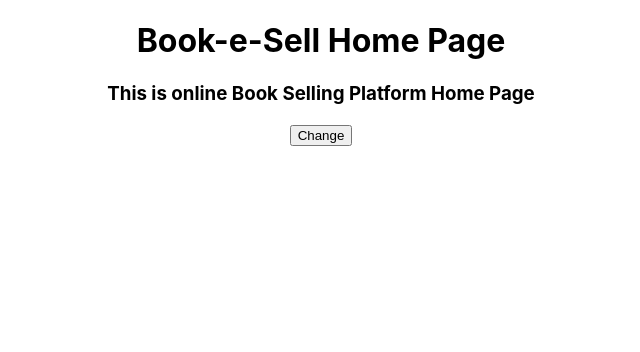
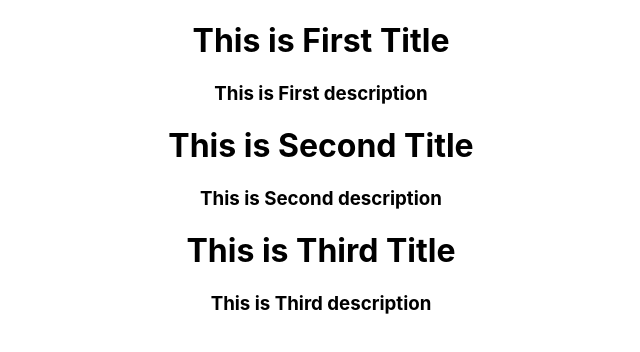
Before and after one commit to SUJAL-MANDALIA/BooK-e-Sell, a React (Create React App) app: page / in a window 1280 px wide. Shown: the top 352 px of the page, without its empty margins (319-959 px from the left). Built offline with nearby package versions, Linux system fonts and the light colour scheme.

Commit message:
Day 6 task Completed

```diff
--- a/src/App.js
+++ b/src/App.js
@@ -3,25 +3,14 @@ import Home from './pages/Home';
 import About from './components/About';
 import Change from './components/Change';
 import React ,{useState} from 'react';
+import List from './components/List';
 
 
 function App() {
-  const [page, setPage] = useState(0)
-  const handleClick = () => {
-    if(page === 0){
-      setPage(1)
-    }else if(page === 1){
-      setPage(0)
-    }
-    console.log(page)
-
-  }
   return (
     <div className="App">
-    <Change page = {page}/>
       {/* <Home/> */}
-      <button onClick={handleClick}>Change</button>
-
+      <List/>
     </div>
   );
 }
--- /dev/null
+++ b/src/components/List.js
@@ -0,0 +1,32 @@
+import React from 'react'
+import Title from './Title'
+
+export default function List() {
+    const details = [
+        {
+            id:1,
+            title : "This is First Title",
+            description : "This is First description",
+        },
+        {
+            id:2,
+            title : "This is Second Title",
+            description : "This is Second description",
+        },
+        {
+            id:3,
+            title : "This is Third Title",
+            description : "This is Third description",
+        }
+
+    ]
+  return (
+    <>
+    {details.map((detail)=>{
+        return(
+        <Title key = {detail.title} title = {detail.title} description ={detail.description}/>
+        )
+    })}
+    </>
+  )
+}
```
